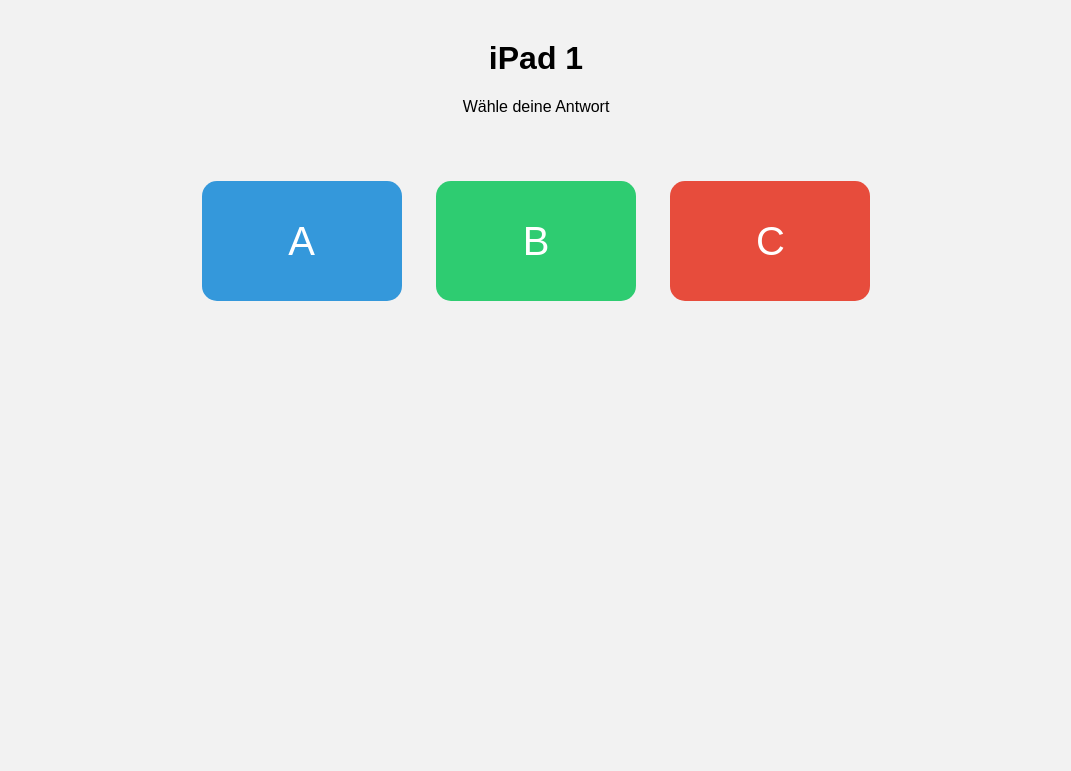
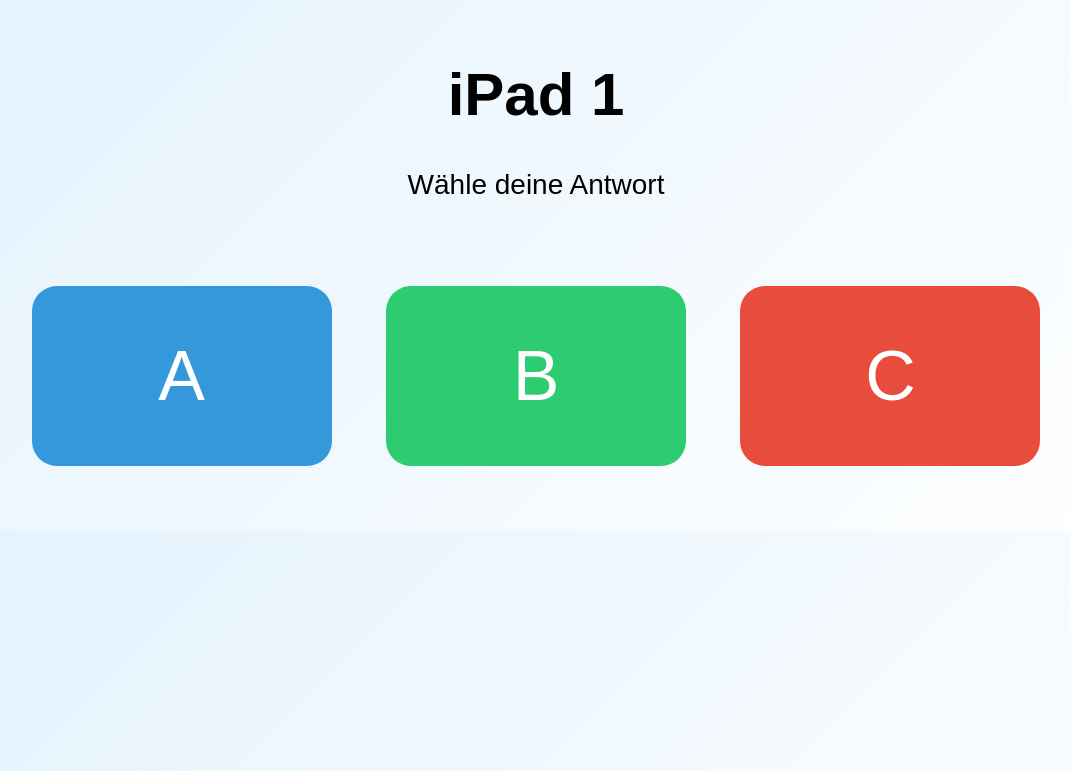
Before and after one commit to Jannik279/flask-projekt, a Flask app: page /submit/1 in a window 1280 px wide. Shown: the top 771 px of the page, without its empty margins (104-1175 px from the left). Run offline with Flask 3, Linux system fonts and the light colour scheme.

Commit message:
Enhance submit.html with improved styling and functionality

```diff
--- a/templates/submit.html
+++ b/templates/submit.html
@@ -7,26 +7,33 @@
 <style>
 body {
     font-family: Arial;
-    background: #f2f2f2;
+    background: linear-gradient(135deg, #e3f2fd, #ffffff);
     text-align: center;
+    margin: 0;
 }
 
 h1 {
-    margin-top: 40px;
+    font-size: 60px;
+    margin-top: 60px;
+}
+
+p {
+    font-size: 28px;
 }
 
 .container {
-    margin-top: 50px;
+    margin-top: 60px;
 }
 
 button {
-    width: 200px;
-    height: 120px;
-    font-size: 40px;
-    margin: 15px;
+    width: 300px;
+    height: 180px;
+    font-size: 70px;
+    margin: 25px;
     border: none;
-    border-radius: 15px;
+    border-radius: 25px;
     color: white;
+    transition: 0.2s;
 }
 
 .a { background: #3498db; }
@@ -36,6 +43,17 @@ button {
 button:active {
     transform: scale(0.95);
 }
+
+.locked {
+    opacity: 0.3;
+    pointer-events: none;
+}
+
+.msg {
+    font-size: 40px;
+    color: #555;
+    margin-top: 40px;
+}
 </style>
 </head>
 
@@ -44,11 +62,13 @@ button:active {
 <h1>iPad {{ ipad }}</h1>
 <p>Wähle deine Antwort</p>
 
-<div class="container">
+<div class="container" id="buttons">
     <button class="a" onclick="send('A')">A</button>
     <button class="b" onclick="send('B')">B</button>
     <button class="c" onclick="send('C')">C</button>
 </div>
+
+<div class="msg" id="msg"></div>
 
 <script>
 function send(answer) {
@@ -59,7 +79,14 @@ function send(answer) {
             ipad: "{{ ipad }}",
             answer: answer
         })
-    })
+    }).then(() => {
+        lock();
+    });
+}
+
+function lock() {
+    document.getElementById("buttons").classList.add("locked");
+    document.getElementById("msg").innerText = "Du hast schon geantwortet";
 }
 </script>
 
```
